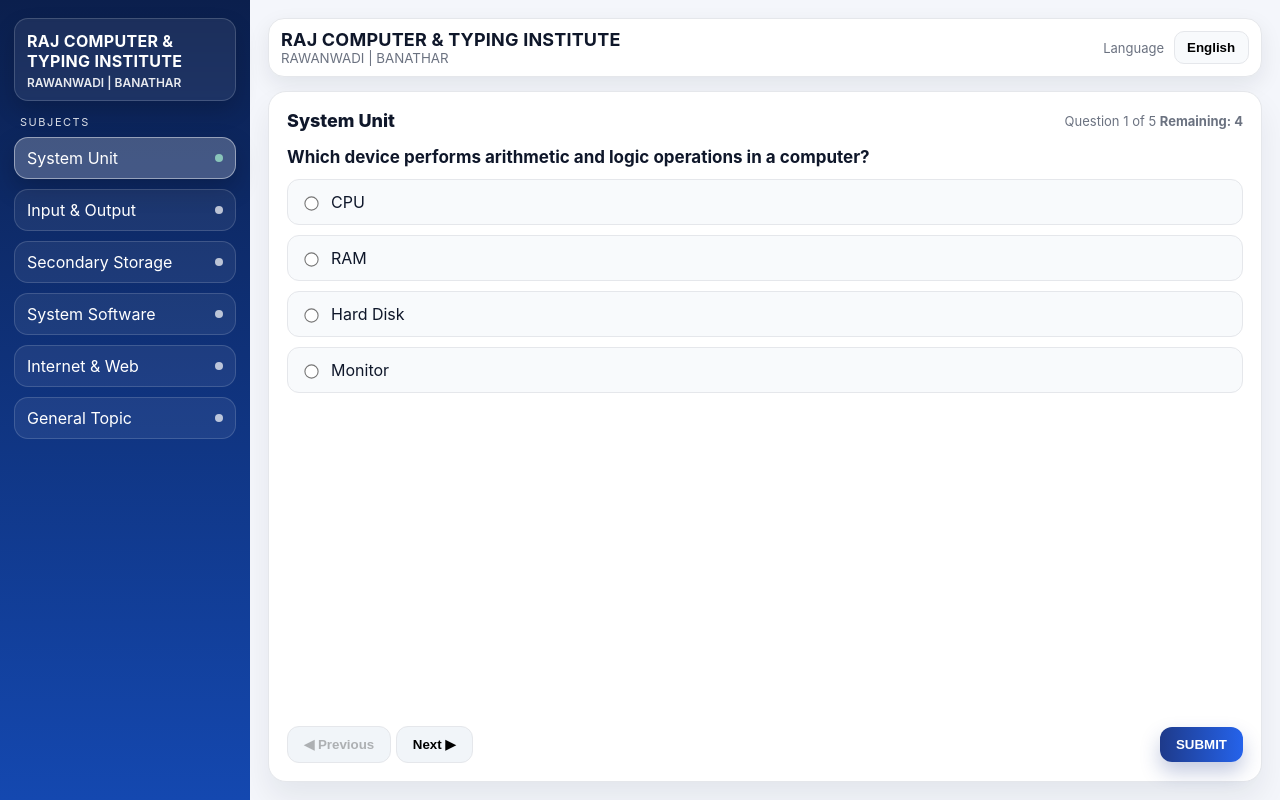
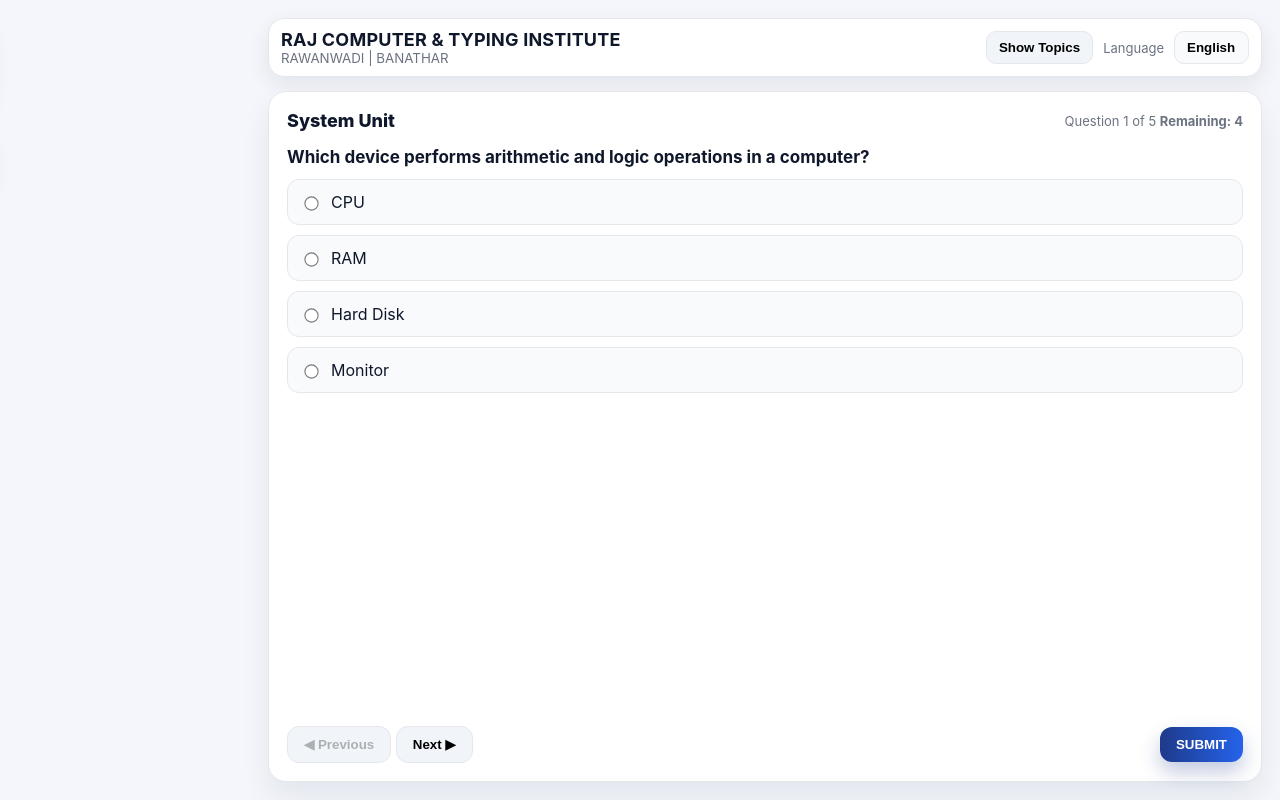
Before and after one commit to bangre011-png/exam-system, a plain HTML site: page Index.html in a window 1280 px wide. Both pictures are taken after a click on the item "System Unit". Drawn offline with Linux system fonts and the light colour scheme.

Commit message:
Update Index.html

```diff
--- a/Index.html
+++ b/Index.html
@@ -23,7 +23,11 @@
   /* Sidebar */
   .sidebar{
     width:250px;background:linear-gradient(180deg,#0b1f4d 0%, #1448b0 100%);
-    color:#fff;padding:18px 14px;position:sticky;top:0;height:100vh
+    color:#fff;padding:18px 14px;position:sticky;top:0;height:100vh;
+    transition: transform 0.3s ease;
+  }
+  .sidebar.hidden {
+    transform: translateX(-100%);
   }
   .brand{
     background:#ffffff12;border:1px solid #ffffff2b;border-radius:14px;padding:12px 12px 10px;margin-bottom:14px;
@@ -57,6 +61,13 @@
   .controls{display:flex;align-items:center;gap:10px}
   select{
     appearance:none;background:#f8fafc;border:1px solid var(--ring);border-radius:10px;padding:8px 12px;cursor:pointer;font-weight:600
+  }
+  .toggle-topics-btn {
+    background:#f1f5f9;border:1px solid var(--ring);border-radius:10px;padding:8px 12px;cursor:pointer;font-weight:600;
+    transition:.15s;
+  }
+  .toggle-topics-btn:hover {
+    background:#e9eef6;
   }
 
   /* Question card */
@@ -115,7 +126,7 @@
 <body>
 <div class="app">
   <!-- Sidebar -->
-  <aside class="sidebar">
+  <aside class="sidebar" id="sidebar">
     <div class="brand">
       <h1>RAJ COMPUTER & TYPING INSTITUTE</h1>
       <h2>RAWANWADI | BANATHAR</h2>
@@ -132,6 +143,7 @@
         <small id="topSub">Select a topic to begin</small>
       </div>
       <div class="controls">
+        <button class="toggle-topics-btn" id="toggleTopicsBtn" style="display:none;">Show Topics</button>
         <label for="langSel" style="color:var(--muted);font-size:13px">Language</label>
         <select id="langSel">
           <option value="en" selected>English</option>
@@ -274,6 +286,7 @@ const DATA = {
 let lang="en";
 let currentTopic=DATA.topics[0];
 let i=0; // current question index
+let quizStarted=false; // Track quiz state
 const answers = {}; // optional storage
 DATA.topics.forEach(t=>answers[t]=Array(5).fill(null));
 
@@ -287,7 +300,7 @@ function buildTopics(){
     const li=document.createElement('li');
     li.className="topic"+(t===currentTopic?" active":"");
     li.innerHTML=`<span>${t}</span><span class="dot"></span>`;
-    li.onclick=()=>{currentTopic=t;i=0;render();paintTopics();};
+    li.onclick=()=>{currentTopic=t;i=0;quizStarted=true;toggleSidebar();render();paintTopics();};
     ul.appendChild(li);
   });
 }
@@ -301,6 +314,18 @@ function setLang(v){
   render(); // same topic & index retained
 }
 $("#langSel").addEventListener('change',e=>setLang(e.target.value));
+
+function toggleSidebar(){
+  const sidebar=$("#sidebar");
+  const toggleBtn=$("#toggleTopicsBtn");
+  if(quizStarted){
+    sidebar.classList.add('hidden');
+    toggleBtn.style.display='block';
+  }else{
+    sidebar.classList.remove('hidden');
+    toggleBtn.style.display='none';
+  }
+}
 
 function getSet(){ return DATA[lang][currentTopic]; }
 
@@ -360,17 +385,29 @@ function submitOne(){
   }
   overlay.style.display="flex";
 }
-function closePopup(){ $("#overlay").style.display="none"; }
+function closePopup(){
+  $("#overlay").style.display="none";
+  // Show sidebar when quiz is completed or reset
+  if(i===getSet().length-1){
+    quizStarted=false;
+    toggleSidebar();
+  }
+}
 
 $("#prevBtn").addEventListener('click',prev);
 $("#nextBtn").addEventListener('click',next);
 $("#submitBtn").addEventListener('click',submitOne);
 $("#okBtn").addEventListener('click',closePopup);
 $("#closeX").addEventListener('click',closePopup);
+$("#toggleTopicsBtn").addEventListener('click',()=>{
+  quizStarted=!quizStarted;
+  toggleSidebar();
+});
 
 /* init */
 buildTopics();
 render();
+toggleSidebar(); // Ensure sidebar is visible initially
 </script>
 </body>
 </html>
```
